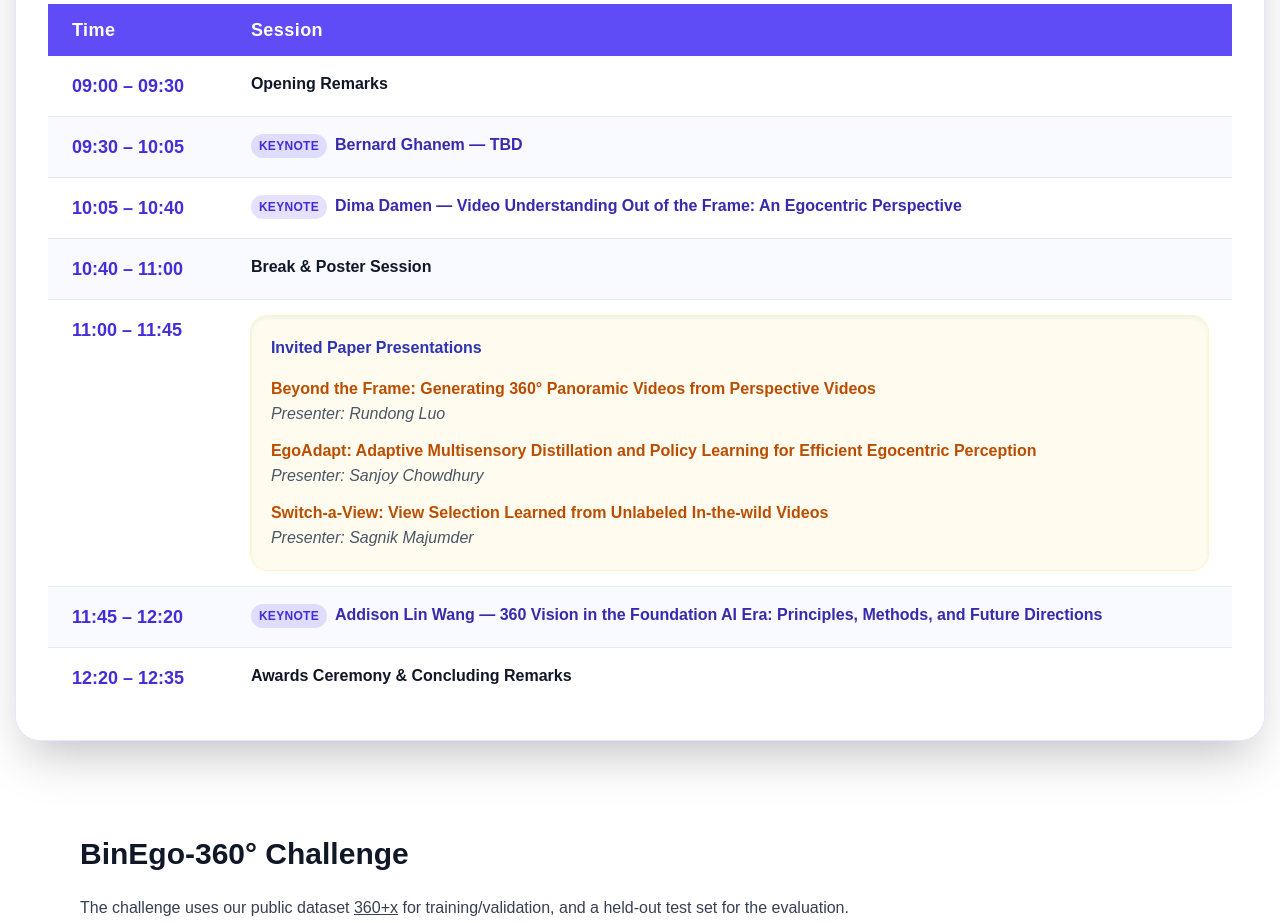
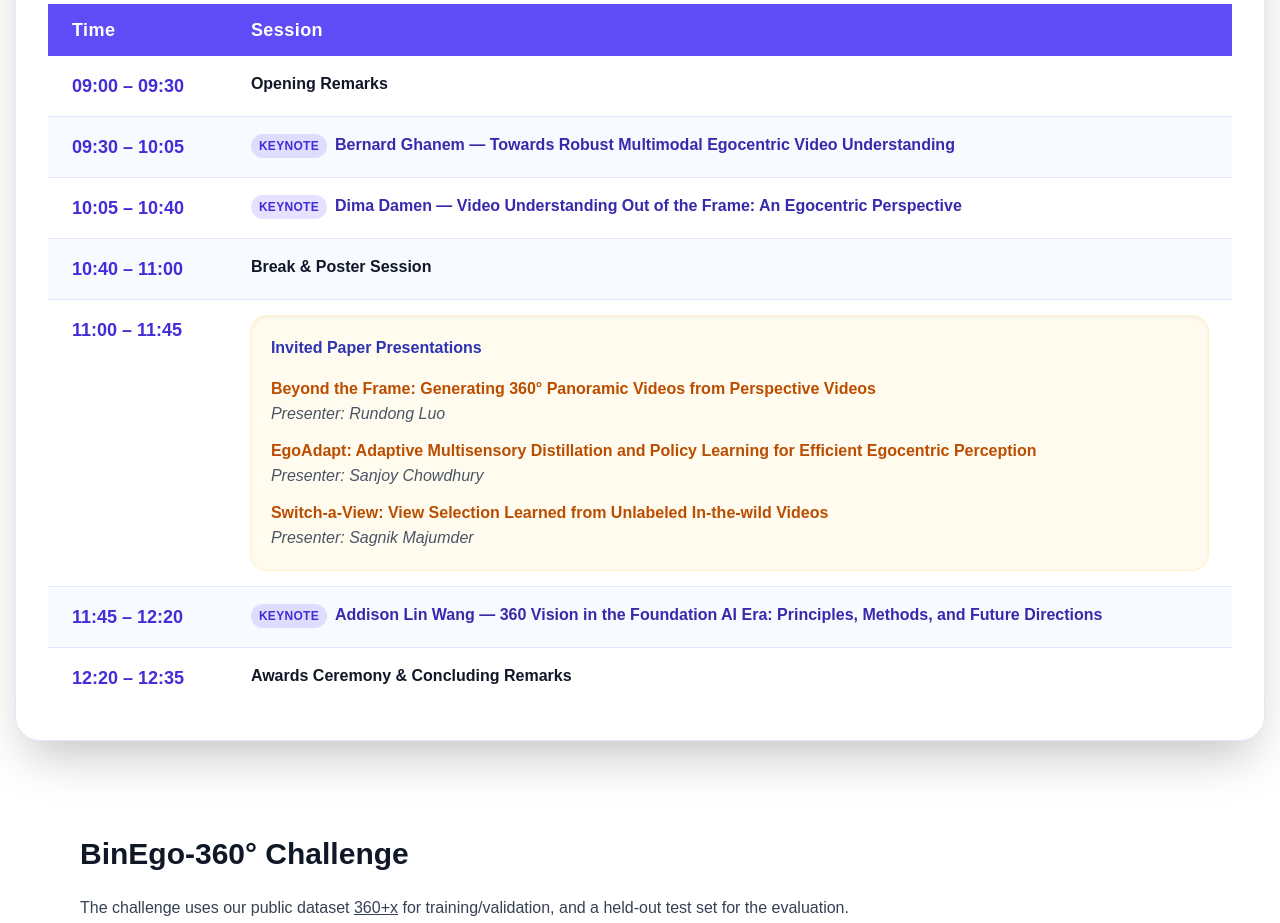
Before and after one commit to HenryQUQ/BinEgo-360, a Next.js app: page / in a window 1280 px wide. Shown: the part 1600-2523 px from the top of the page. Built offline with nearby package versions, Linux system fonts and the light colour scheme.

Commit message:
Update page.tsx

```diff
--- a/app/page.tsx
+++ b/app/page.tsx
@@ -149,7 +149,7 @@ interface KeynoteTalk {
 const keynoteTalks: KeynoteTalk[] = [
     {
         speaker: "Bernard Ghanem",
-        title: "TBD",
+        title: "Towards Robust Multimodal Egocentric Video Understanding",
     },
     {
         speaker: "Dima Damen",
```
